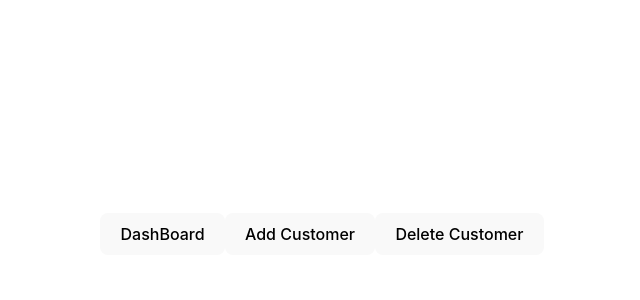
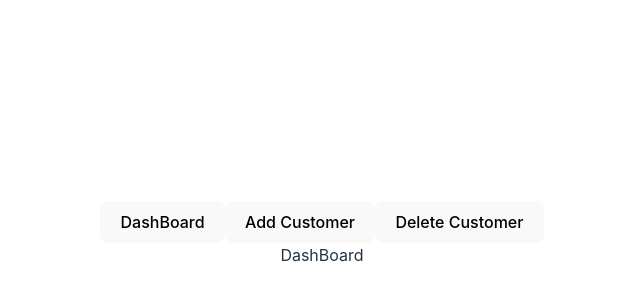
Before and after one commit to In-Class-Projects/react_demo_start, a React (Vite) app: page / in a window 1280 px wide. Shown: the part 166-466 px from the top of the page, without its empty margins (318-958 px from the left). Built offline with nearby package versions, Linux system fonts and the light colour scheme.

Commit message:
can't assign type name to content when the button click

```diff
--- a/src/App.tsx
+++ b/src/App.tsx
@@ -3,15 +3,21 @@ import './App.css'
 import ButtonComponent from "./components/ButtonComponent.tsx";
 
 function App() {
+
+    let content : string = "DashBoard"
+
     function handleClick(type:string){
         console.log('click')
         alert(type + ' clicked')
+        content = type
     }
     return (
         <>
             <ButtonComponent name = "DashBoard" onClick={handleClick}></ButtonComponent>
             <ButtonComponent name = "Add Customer" onClick={handleClick}></ButtonComponent>
             <ButtonComponent name = "Delete Customer" onClick={handleClick}></ButtonComponent>
+            <br/>
+            {content}
         </>
     )
 }
```
